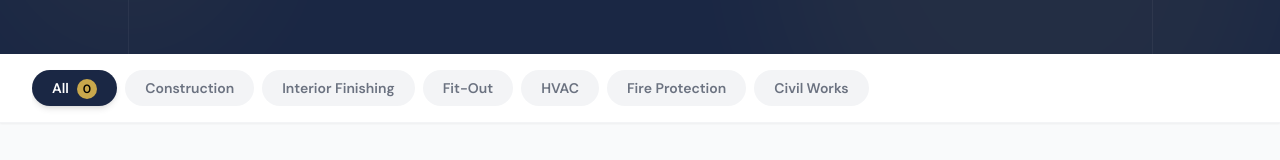
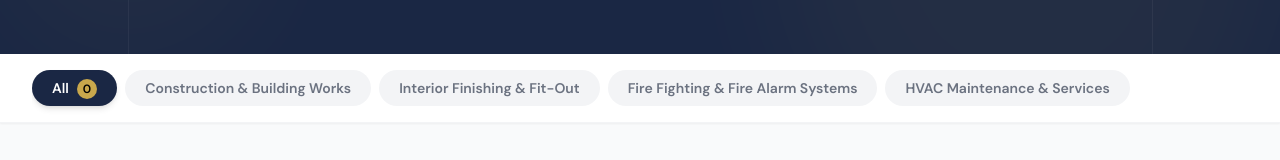
Before and after one commit to ZAK-zee/fine-design-, a React (Vite) app in the folder apps/web/: page /portfolio in a window 1280 px wide. Shown: the part 378-538 px from the top of the page. Built offline with nearby package versions, Linux system fonts and the light colour scheme; no server answers; the database is empty; the HTML template or start-up script is replaced by a standard one.

Commit message:
update portfolio categories

```diff
--- a/apps/web/src/pages/PortfolioPage.jsx
+++ b/apps/web/src/pages/PortfolioPage.jsx
@@ -8,7 +8,7 @@ import { supabase } from '@/supabaseClient.js';
 import Header from '@/components/Header.jsx';
 import Footer from '@/components/Footer.jsx';
 
-const CATEGORIES = ['All', 'Construction', 'Interior Finishing', 'Fit-Out', 'HVAC', 'Fire Protection', 'Civil Works'];
+const CATEGORIES = ['All', 'Construction & Building Works', 'Interior Finishing & Fit-Out', 'Fire Fighting & Fire Alarm Systems', 'HVAC Maintenance & Services'];
 
 // ── Skeleton card
 const SkeletonCard = ({ tall }) => (
--- a/apps/web/src/pages/admin/DashboardPage.jsx
+++ b/apps/web/src/pages/admin/DashboardPage.jsx
@@ -17,7 +17,7 @@ const TABS = [
   { id: 'settings', label: 'Site Settings', icon: Settings },
 ];
 
-const CATEGORIES = ['Construction', 'Interior Finishing', 'Fit-Out', 'HVAC', 'Fire Protection', 'Civil Works'];
+const CATEGORIES = ['Construction & Building Works', 'Interior Finishing & Fit-Out', 'Fire Fighting & Fire Alarm Systems', 'HVAC Maintenance & Services'];
 const SOCIAL_PLATFORMS = ['Facebook', 'Instagram', 'LinkedIn', 'Twitter', 'YouTube', 'Website'];
 
 const Modal = ({ title, onClose, children }) => (
```
